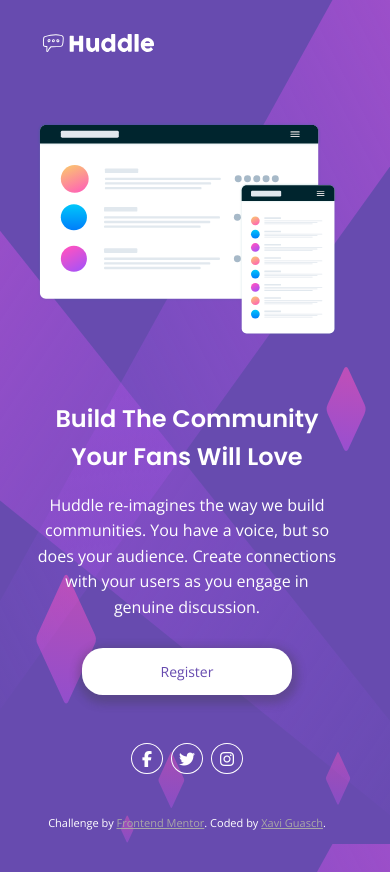
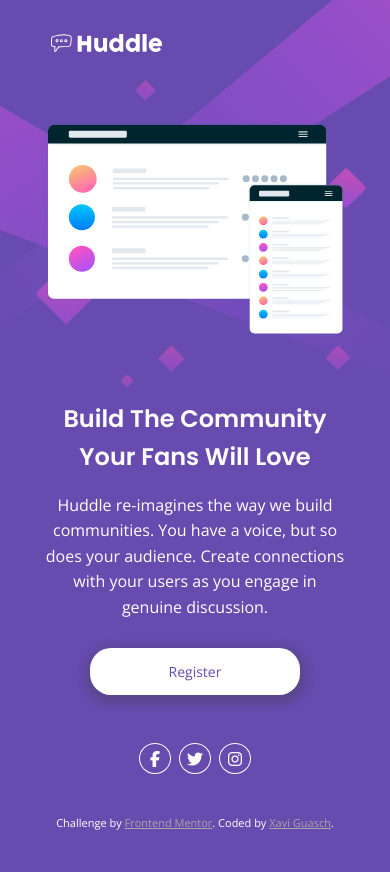
Before and after one commit to xaviguasch/huddle-landing-page-frontendmentor-prac, a plain HTML site: page index.html in a window 390 px wide. After the commit the page ends 844 px from the top, so only its background shows below. Drawn offline with nearby package versions, Linux system fonts and the light colour scheme.

Commit message:
solved footer bug in mobile view

```diff
--- a/style.css
+++ b/style.css
@@ -57,7 +57,6 @@ body {
   font-family: var(--ff-open);
   font-size: var(--fs-16);
   line-height: 1.6;
-  max-width: 374px;
   text-align: center;
 }
 
@@ -71,7 +70,9 @@ img {
 
 .container {
   /* height: 100%; */
-  margin: 1.75em auto;
+  max-width: 374px;
+
+  margin: 0 auto;
   padding: 0 2.3em;
 
   display: flex;
@@ -84,6 +85,7 @@ img {
 
 .logo-area {
   width: 100%;
+  margin-top: 1.75em;
 }
 
 .logo-svg-img {
@@ -180,6 +182,7 @@ img {
   margin-top: 2em;
   padding: 0.5em 0;
 }
+
 .attribution {
   font-size: 11px;
   text-align: center;
@@ -187,3 +190,36 @@ img {
 .attribution a {
   color: hsl(0, 1%, 66%);
 }
+/*
+@media (min-height: 700px) {
+  .container {
+    align-items: center;
+    height: 95%;
+  }
+
+  .footer {
+    margin-top: 0;
+  }
+}
+
+@media (min-width: 1200px) {
+  .container {
+    max-width: 90%;
+  }
+
+  .main {
+    flex-direction: row;
+  }
+
+  .illustration-area {
+  }
+}
+
+@media (max-width: 1199px) {
+  .container {
+    align-items: center;
+    max-width: 590px;
+
+    height: 95%;
+  }
+} */
```
